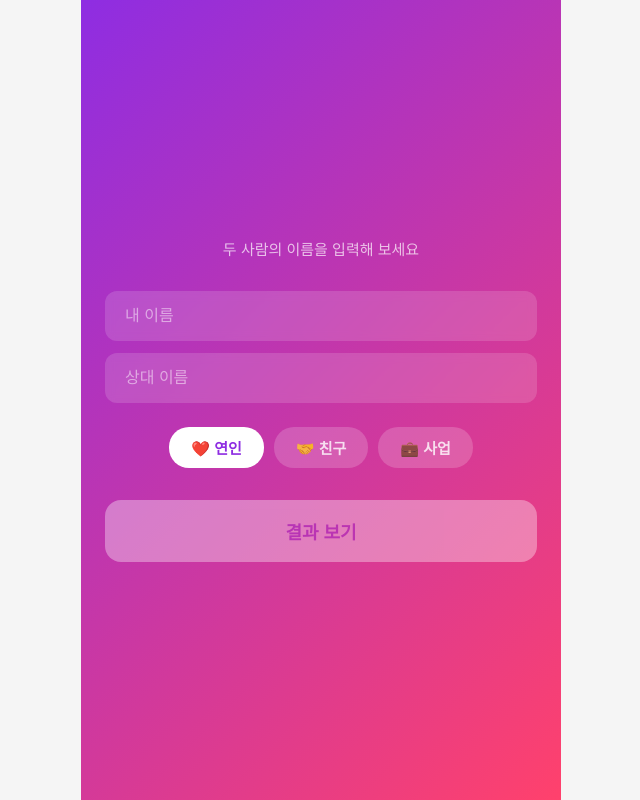
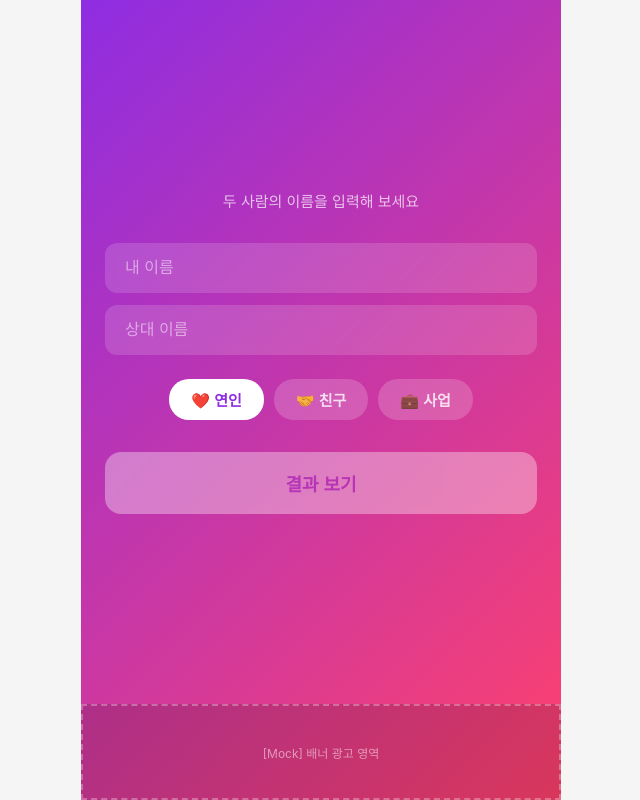
Before and after one commit to FlutterNeverDie/name-matching-app, a React (Vite) app: page / in a window 1280 px wide. Both pictures are taken after a click on the button "시작하기". Shown: the whole page, without its empty margins (319-959 px from the left). Built offline with nearby package versions, Linux system fonts and the light colour scheme.

Commit message:
feat : 광고개발

```diff
--- a/src/App.css
+++ b/src/App.css
@@ -6,8 +6,19 @@
   flex-direction: column;
   align-items: center;
   justify-content: center;
-  padding: 32px 24px;
+  padding: 32px 24px calc(32px + 96px);
   position: relative;
+}
+
+/* ── Banner Fixed ── */
+.banner-fixed {
+  position: fixed;
+  bottom: 0;
+  left: 50%;
+  transform: translateX(-50%);
+  width: 100%;
+  max-width: 480px;
+  z-index: 100;
 }
 
 /* ── Stage wrapper (for AnimatePresence) ── */
@@ -332,7 +343,7 @@
 /* ── Bottom Nav ── */
 .bottom-nav {
   position: absolute;
-  bottom: 0;
+  bottom: 96px;
   left: 0;
   right: 0;
   display: flex;
--- a/src/App.tsx
+++ b/src/App.tsx
@@ -3,6 +3,9 @@ import { motion, AnimatePresence } from 'framer-motion';
 import { RotateCcw, Share2, Heart, Users, Briefcase } from 'lucide-react';
 import { useAppStore } from './store';
 import { calculateScore, getResultInfo, CATEGORY_ICON, CATEGORIES } from './utils';
+import { useTossInterstitialAd } from './hooks/useTossInterstitialAd';
+import { TossBannerAd } from './components/TossBannerAd';
+import { AD_CONFIG } from './constants/adConfig';
 import './App.css';
 
 function IntroStage() {
@@ -88,8 +91,8 @@ function IntroStage() {
   );
 }
 
-function InputStage() {
-  const { nameA, nameB, category, shouldFocusNameB, setNameA, setNameB, setCategory, showResult, clearFocusFlag } =
+function InputStage({ onShowResult }: { onShowResult: () => void }) {
+  const { nameA, nameB, category, shouldFocusNameB, setNameA, setNameB, setCategory, clearFocusFlag } =
     useAppStore();
   const nameBRef = useRef<HTMLInputElement>(null);
   const canSubmit = nameA.trim().length > 0 && nameB.trim().length > 0;
@@ -144,7 +147,7 @@ function InputStage() {
         ))}
       </div>
 
-      <button className="submit-button" disabled={!canSubmit} onClick={showResult}>
+      <button className="submit-button" disabled={!canSubmit} onClick={onShowResult}>
         결과 보기
       </button>
     </motion.div>
@@ -254,7 +257,16 @@ function BottomNav() {
 }
 
 export default function App() {
-  const { isIntro, stage } = useAppStore();
+  const { isIntro, stage, showResult } = useAppStore();
+  const { preload, showAd } = useTossInterstitialAd();
+
+  useEffect(() => {
+    preload();
+  }, [preload]);
+
+  const handleShowResult = () => {
+    showAd(() => showResult());
+  };
 
   return (
     <div className="app-container">
@@ -262,12 +274,17 @@ export default function App() {
         {isIntro ? (
           <IntroStage />
         ) : stage === 'input' ? (
-          <InputStage />
+          <InputStage onShowResult={handleShowResult} />
         ) : (
           <ResultStage />
         )}
       </AnimatePresence>
       {!isIntro && stage === 'result' && <BottomNav />}
+      {!isIntro && (
+        <div className="banner-fixed">
+          <TossBannerAd adGroupId={AD_CONFIG.BANNER} variant="expanded" height="96px" />
+        </div>
+      )}
     </div>
   );
 }
--- /dev/null
+++ b/src/components/TossBannerAd.tsx
@@ -0,0 +1,86 @@
+import { useEffect, useRef, useState } from 'react';
+import { TossAds } from '@apps-in-toss/web-framework';
+import { AD_CONFIG } from '../constants/adConfig';
+
+interface TossBannerAdProps {
+  adGroupId: string;
+  height?: string;
+  variant?: 'card' | 'expanded';
+}
+
+export const TossBannerAd: React.FC<TossBannerAdProps> = ({
+  adGroupId,
+  height,
+  variant = 'expanded',
+}) => {
+  let resolvedHeight = height;
+  if (!resolvedHeight) {
+    if (variant === 'expanded') resolvedHeight = '96px';
+    else if (adGroupId === AD_CONFIG.NATIVE_IMAGE) resolvedHeight = '410px';
+    else resolvedHeight = '180px';
+  }
+
+  const containerRef = useRef<HTMLDivElement>(null);
+  const [isInitialized, setIsInitialized] = useState(false);
+  const isTossApp = /Toss/i.test(navigator.userAgent);
+
+  useEffect(() => {
+    if (!isTossApp) return;
+    const globalAds = TossAds as any;
+    try {
+      if (globalAds.initialize?.isSupported?.() || globalAds.initialize) {
+        globalAds.initialize({
+          callbacks: {
+            onInitialized: () => setIsInitialized(true),
+            onInitializationFailed: () => setIsInitialized(true),
+          },
+        });
+      } else {
+        setIsInitialized(true);
+      }
+    } catch {
+      setIsInitialized(true);
+    }
+  }, [isTossApp]);
+
+  useEffect(() => {
+    if (!isTossApp || !isInitialized || !containerRef.current) return;
+    let banner: { destroy: () => void } | undefined;
+    const globalAds = TossAds as any;
+    const attachFn = globalAds.attachBanner || globalAds.attach;
+    try {
+      banner = attachFn?.(adGroupId, containerRef.current, { variant, theme: 'light' });
+    } catch {
+      // 배너 부착 실패 시 무시
+    }
+    return () => {
+      if (banner && typeof banner.destroy === 'function') {
+        banner.destroy();
+      } else {
+        globalAds.destroyAll?.();
+      }
+    };
+  }, [adGroupId, variant, isInitialized, isTossApp]);
+
+  return (
+    <div style={{ width: '100%', minHeight: resolvedHeight, background: 'transparent' }}>
+      {isTossApp && <div ref={containerRef} style={{ width: '100%' }} />}
+      {!isTossApp && (
+        <div
+          style={{
+            height: resolvedHeight,
+            display: 'flex',
+            alignItems: 'center',
+            justifyContent: 'center',
+            border: '2px dashed rgba(255,255,255,0.3)',
+            background: 'rgba(0,0,0,0.15)',
+            color: 'rgba(255,255,255,0.5)',
+            fontSize: '12px',
+          }}
+        >
+          [Mock] 배너 광고 영역
+        </div>
+      )}
+    </div>
+  );
+};
```
